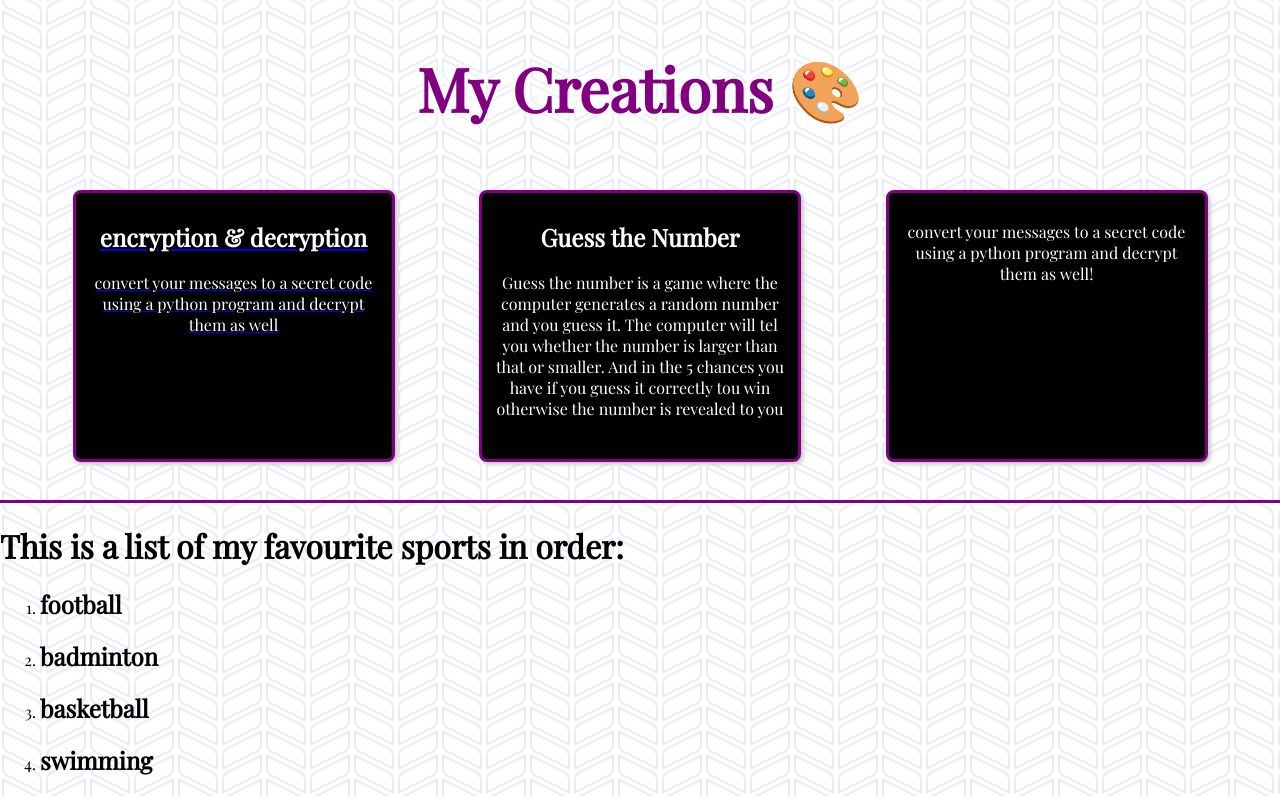
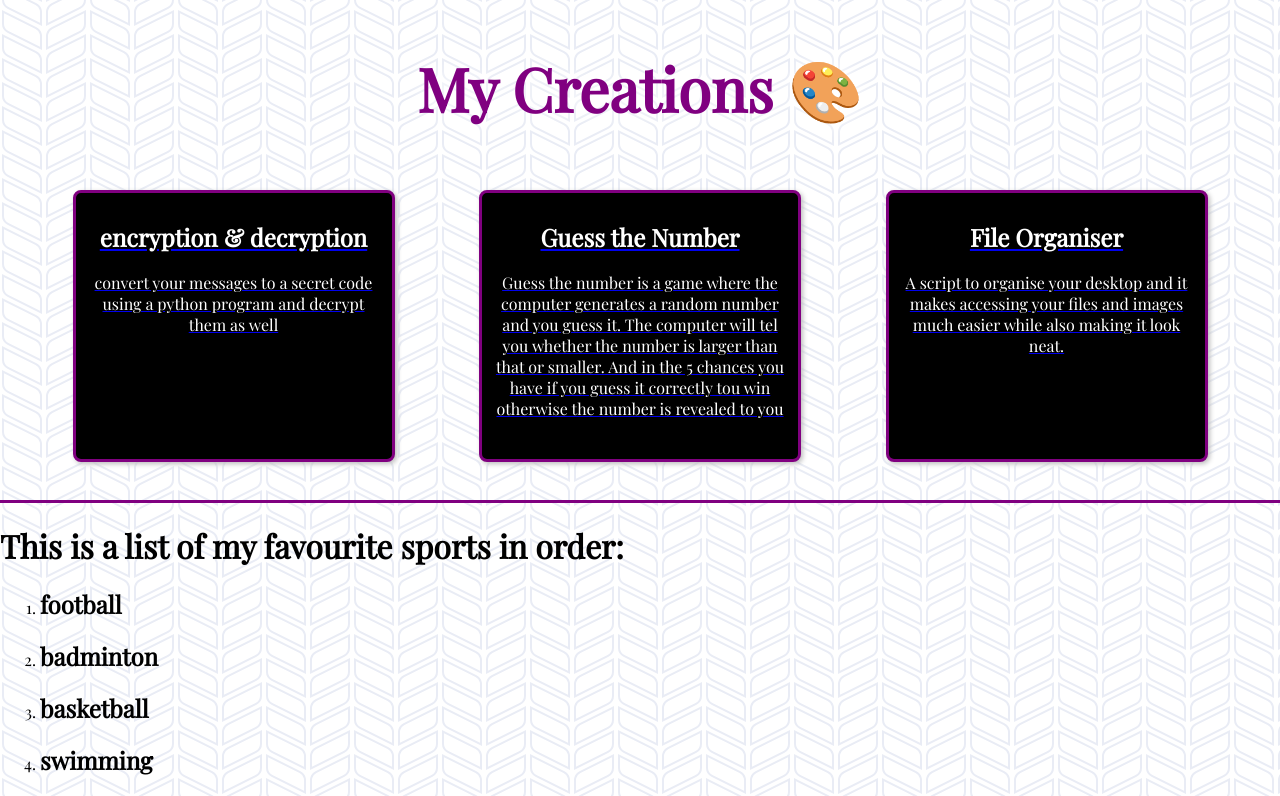
Before and after one commit to tanya-nair/tanya-nair.github.io, a plain HTML site: page index.html in a window 1280 px wide. Shown: the part 1358-2154 px from the top of the page. Drawn offline with nearby package versions, Linux system fonts and the light colour scheme.

Commit message:
fixing cards and linking

```diff
--- a/index.html
+++ b/index.html
@@ -45,7 +45,7 @@
 		</p>
 		</div>
 	</a>
-
+	<a href="guesstheno.html">
 		<div class="project_card">
 		<h2 class="project_title">
 			Guess the Number
@@ -54,15 +54,17 @@
 			Guess the number is a game where the computer generates a random number and you guess it. The computer will tel you whether the number is larger than that or smaller. And in the 5 chances you have if you guess it correctly tou win otherwise the number is revealed to you
 		</p>
 		</div>
+		</a>
+		<a href="fileOrganiser.html">
 		<div class="project_card">
 		<h2 class="project_title">
-
+		File Organiser
 		</h2>
 		<p class="description">
-			convert your messages to a secret code using a python program and decrypt them as well!
+			A script to organise your desktop and it makes accessing your files and images much easier while also making it look neat.
 		</p>
 		</div>
-
+		</a>
 	</div>
 </section>
 
```
